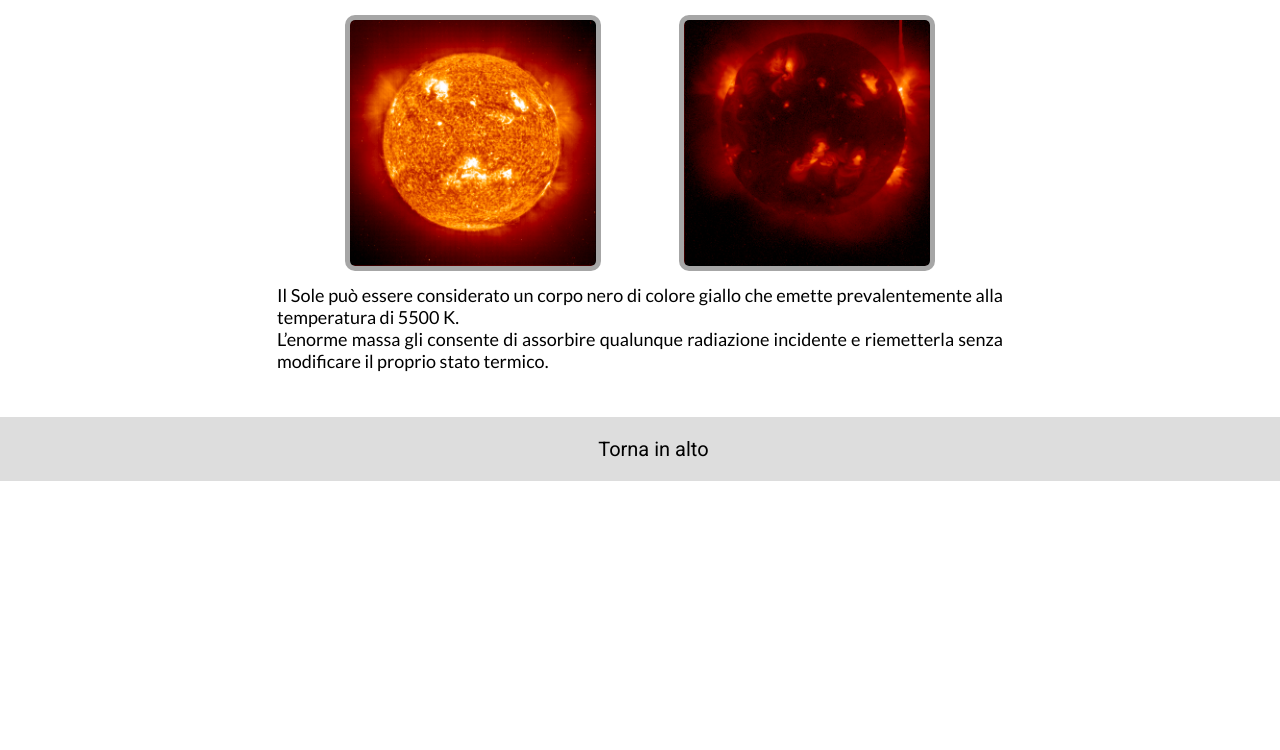
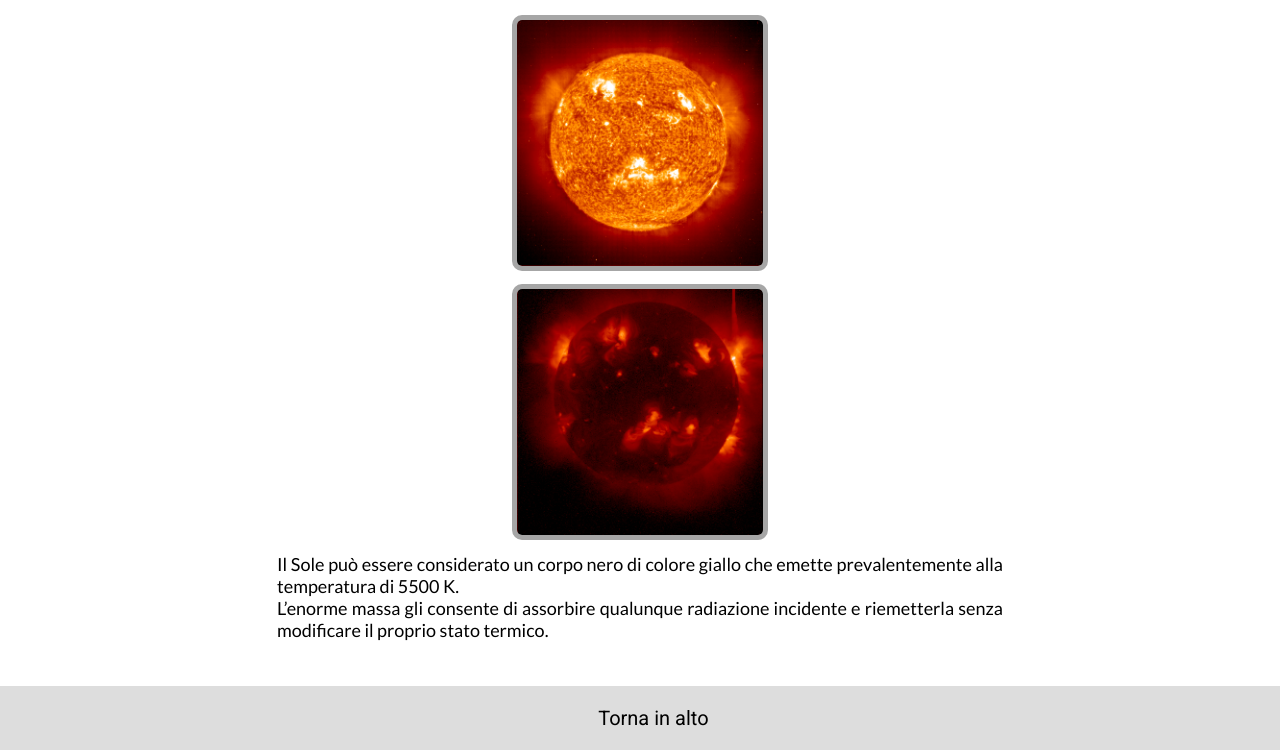
Before and after one commit to FilippoArtico/ilcorponero, a plain HTML site: page pages/energiairr.html in a window 1280 px wide. Shown: the part 782-1532 px from the top of the page. Before the commit the page ends 1263 px from the top, so only its background shows below. Drawn offline with nearby package versions, Linux system fonts and the light colour scheme; some packages are replaced by stand-ins of ours.

Commit message:
Update energiairr.html

```diff
--- a/pages/energiairr.html
+++ b/pages/energiairr.html
@@ -52,7 +52,7 @@
       <hr class="divider">
       <div id="images">
         <img id="image" src="../images/Sole01.gif" onclick="onClick(this)" alt="Immagine del Sole ottenuta utilizzando un filtro per raggi X<br>NASA - 17 Giugno 1999">
-        <div id="img-apart" style="padding: 3%; display: inline-block"></div>
+        <div id="img-apart"></div>
         <img id="image" src="../images/Sole02.gif" onclick="onClick(this)" alt="Spettrogramma solare: He<br>NASA - 17 Giugno 1999">
       </div>
       <div id="Modal" class="modal" onclick="this.style.display='none'">
```
